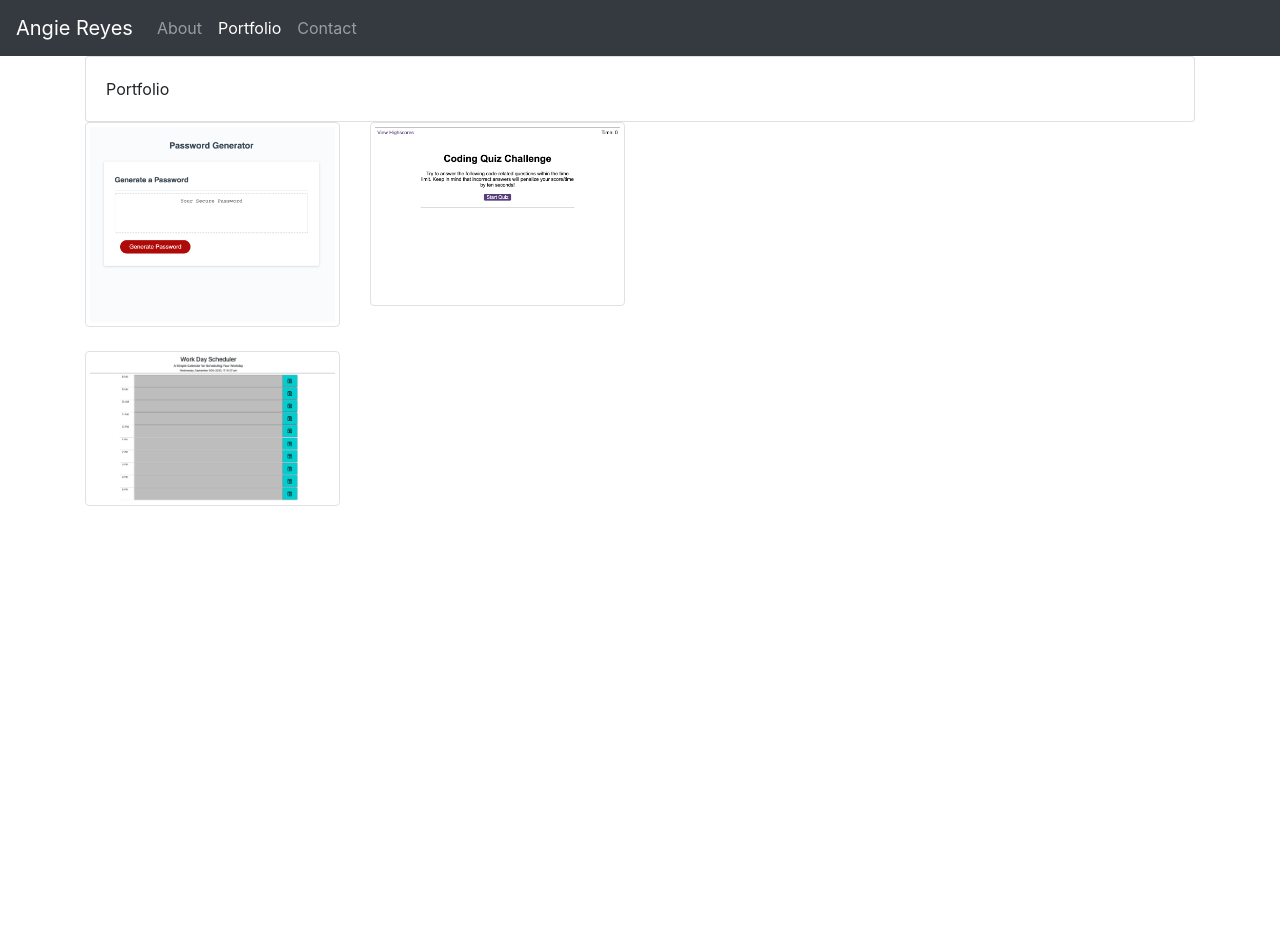
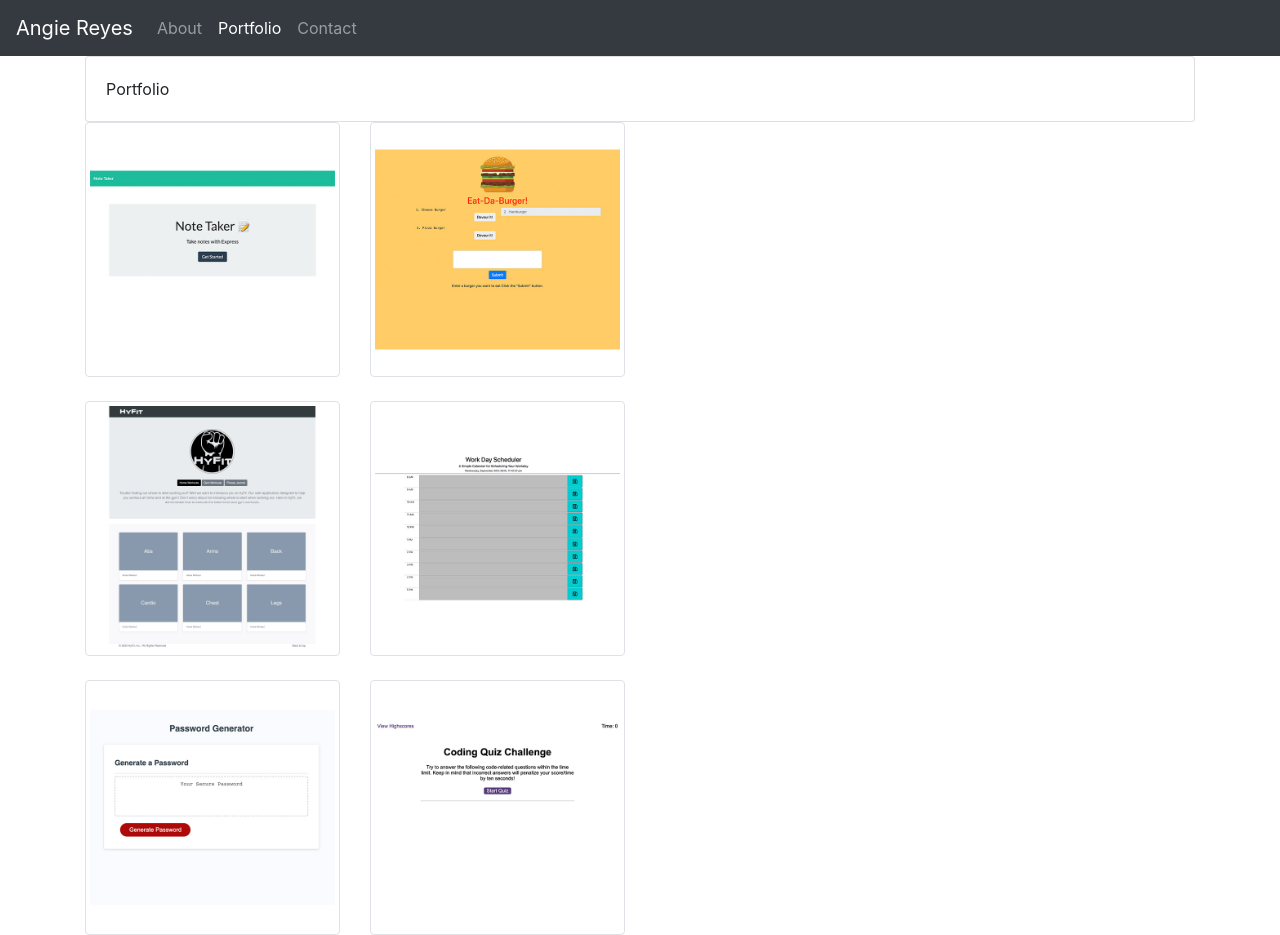
Before and after one commit to angierys22/responsive-portfolio, a plain HTML site: page portfolio.html in a window 1280 px wide. Before the commit the page ends 800 px from the top, so only its background shows below. Drawn offline with nearby package versions, Linux system fonts and the light colour scheme.

Commit message:
added resume link and updated portfolio

```diff
--- a/portfolio.html
+++ b/portfolio.html
@@ -48,23 +48,34 @@
       </div>
     </div>
     <!-- Pictures -->
+    <div class="portfolio-view">
     <div class="row">
       <div class="col-lg-3">
-        <a href="https://angierys22.github.io/03-passwordgenerator/Develop/index.html" target="_blank"><img class="img img-thumbnail" src="../responsive-portfolio/Assets/Images/pw-generator.png" alt="Place holder image top left"></a>
+        <a href="https://note-taker-angie.herokuapp.com/" target="_blank"><img class="img img-thumbnail" src="../responsive-portfolio/Assets/Images/note-taker.jpg" alt="Place holder image top left"></a>
       </div>
       <div class="col-lg-3">
-        <a href="https://angierys22.github.io/04-code-quiz/Develop/index.html" target="_blank"><img class="img img-thumbnail" src="../responsive-portfolio/Assets/Images/code-quiz.png" alt="Place holder image top right"></a>
+        <a href="https://ar-burger.herokuapp.com/burgers" target="_blank"><img class="img img-thumbnail" src="../responsive-portfolio/Assets/Images/burger.jpg" alt="Place holder image top right"></a>
       </div>
     </div>
     <br/>
     <div class="row">
         <div class="col-lg-3">
-          <a href="https://angierys22.github.io/05-work-day-scheduler/index.html" target="_blank"><img class="img img-thumbnail" src="../responsive-portfolio/Assets/Images/planner.png" alt="Place holder image middle left"></a>
+          <a href="https://ar-project-2.herokuapp.com/" target="_blank"><img class="img img-thumbnail" src="../responsive-portfolio/Assets/Images/Project-2.jpg" alt="Place holder image middle left"></a>
         </div>
-        <!--<div class="col-lg-3">
-          <img class="img img-thumbnail" src="https://i.pinimg.com/originals/c5/21/c2/c521c22926c687f8d28d92c11d470f54.jpg" alt="Place holder image middle right">
-        </div>-->
+        <div class="col-lg-3">
+          <a href="https://angierys22.github.io/05-work-day-scheduler/index.html" target="_blank"><img class="img img-thumbnail" src="../responsive-portfolio/Assets/Images/planner.jpg" alt="Place holder image middle left"></a>
+        </div>
       </div>
+        <br/>
+      <div class="row">
+        <div class="col-lg-3">
+          <a href="https://angierys22.github.io/03-passwordgenerator/Develop/index.html" target="_blank"><img class="img img-thumbnail" src="../responsive-portfolio/Assets/Images/pw-generator.jpg" alt="Place holder image top left"></a>
+        </div>
+        <div class="col-lg-3">
+          <a href="https://angierys22.github.io/04-code-quiz/Develop/index.html" target="_blank"><img class="img img-thumbnail" src="../responsive-portfolio/Assets/Images/code-quiz.jpg" alt="Place holder image top right"></a>
+        </div>
+      </div>
+    </div>
   </div>
 
   <!-- Here we bring in some scripts required to allow some Bootstrap components to work.
```
Also changed, not shown: index.html (+2 -1 lines), Assets/Images/Project-2.jpg (added), Assets/Images/burger.jpg (added), Assets/Images/code-quiz.jpg (added), Assets/Images/code-quiz.png (deleted), Assets/Images/note-taker.jpg (added), Assets/Images/planner.jpg (added), Assets/Images/planner.png (deleted), Assets/Images/pw-generator.jpg (added), Assets/Images/pw-generator.png (deleted), 3 other files.
